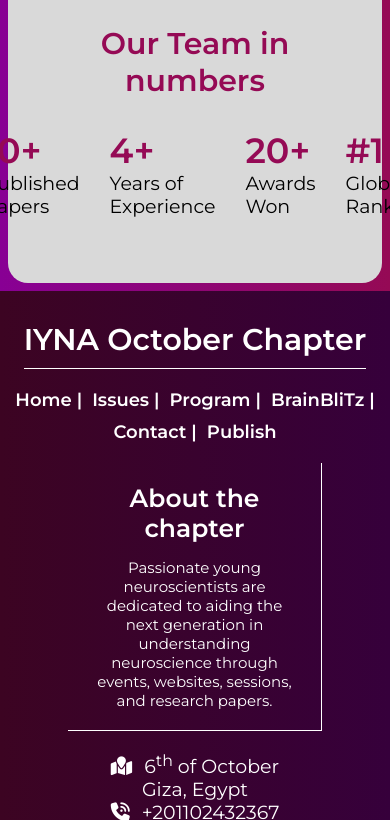
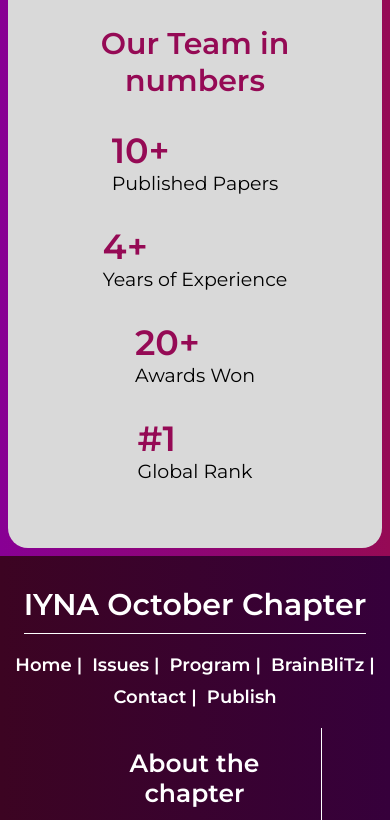
Before and after one commit to eyadwebdeveloper/test-iyna-web, a plain HTML site: page index.html in a window 390 px wide. Shown: the part 3980-4800 px from the top of the page. Drawn offline with Linux system fonts and the light colour scheme; a web font is replaced by a local one.

Commit message:
Update index.css

```diff
--- a/resources/css/index.css
+++ b/resources/css/index.css
@@ -287,6 +287,11 @@ section.hero{
   align-items: center;
   gap: 30px;
 }
+@media only screen and (max-width: 820px){
+  .left-last .statistics{
+    flex-direction: column;
+  }
+}
 .statistics .statistic-card{
   gap: 13px;
 }
```
